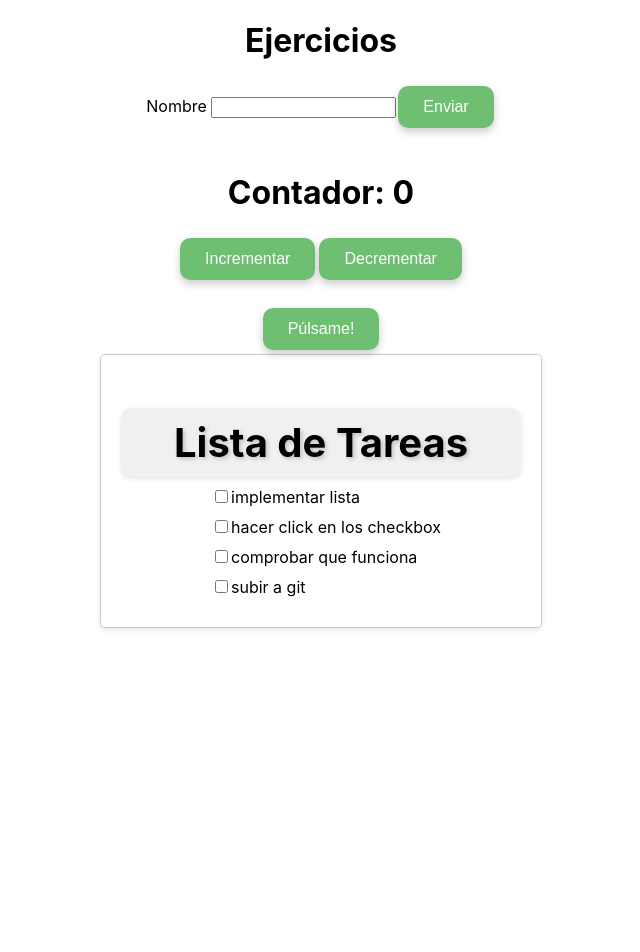
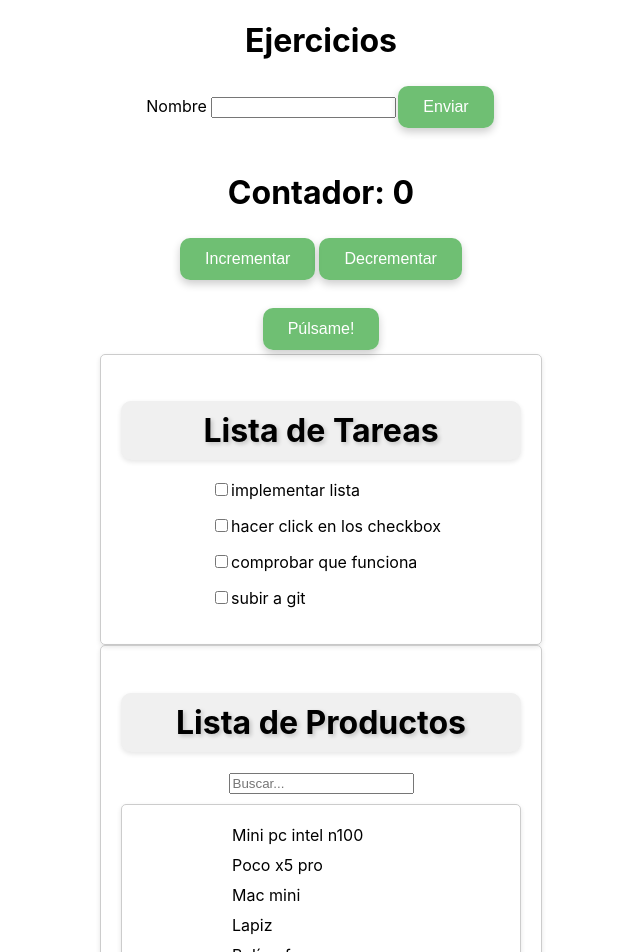
Before and after one commit to MikeArJay/Ejercicio1-Componentes-sencillos-React, a React (Create React App) app: page / in a window 1280 px wide. Shown: the top 952 px of the page, without its empty margins (319-959 px from the left). Before the commit the page ends 800 px from the top, so only its background shows below. Built offline with nearby package versions, Linux system fonts and the light colour scheme.

Commit message:
termiando

```diff
--- a/src/App.css
+++ b/src/App.css
@@ -47,6 +47,12 @@ button:hover {
 
 .card h2 {
   margin-bottom: 10px;
+  font-size: 2em;
+  margin-bottom: 20px;
+  text-align: center;
+  border-radius: 10px;
+  box-shadow: 0 2px 5px rgba(0, 0, 0, 0.1);
+
 }
 
 .card ul {
@@ -61,3 +67,7 @@ button:hover {
   padding-left: 90px;
 
 }
+
+.card input{
+  margin-bottom: 10px;
+}
--- a/src/App.js
+++ b/src/App.js
@@ -3,6 +3,7 @@ import Contador from './Componentes/Contador';
 import Formulario from './Componentes/Formulario';
 import ToggleVisibilidad from './Componentes/ToggleVisibilidad';
 import Todo from './Componentes/Todo';
+import Buscador from './Componentes/Buscador';
 
 function App() {
   return (
@@ -14,6 +15,7 @@ function App() {
       <br/><br/>
       <ToggleVisibilidad/>
       <Todo/>
+      <Buscador/>
 
 
     </div>
--- a/src/Componentes/Buscador.js
+++ b/src/Componentes/Buscador.js
@@ -1,7 +1,31 @@
-import React from "react";
+import React, { useState } from "react";
+
+const PRODUCTOS = ["Mini pc intel n100", "Poco x5 pro", "Mac mini", "Lapiz", "Bolígrafo"]
+function Buscador() {
+
+    const [listaFiltrada, setListaFiltrada] = useState(PRODUCTOS);
+
+    const filtrar = (termino, lista) => {
+        const resultadoBusqueda = lista.filter(producto => producto.toLocaleLowerCase().includes(termino.toLocaleLowerCase())
+        );
+
+        setListaFiltrada(resultadoBusqueda);
+    }
 
 
-function Buscador (){
+    return (
+        <>
+            <div className="card">
+                <h2>Lista de Productos</h2>
+                <input type="text" placeholder="Buscar..." onChange={e => filtrar(e.target.value, PRODUCTOS)}></input>
+                <div className="card">
+                    <ul>
+                        {listaFiltrada.map((element) => <li>{element}</li>)}
+                    </ul>
+                </div>
+            </div>
+        </>
+    )
 
 }
 
```
